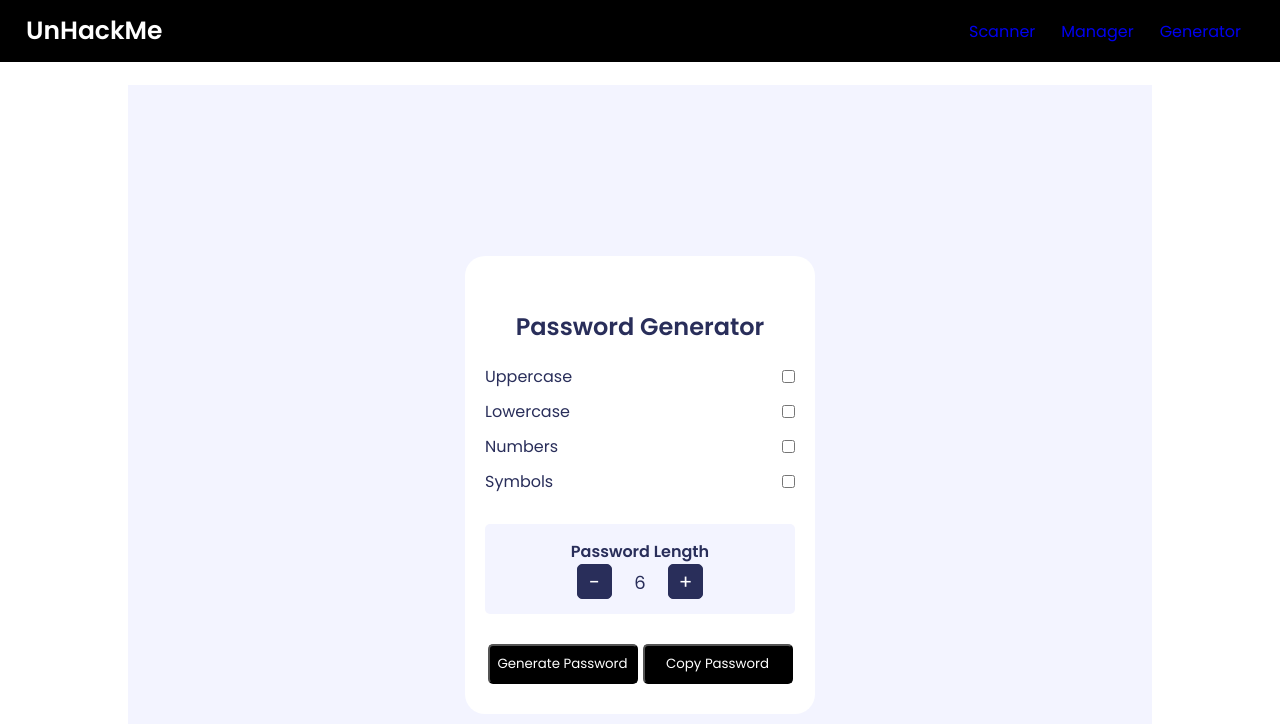
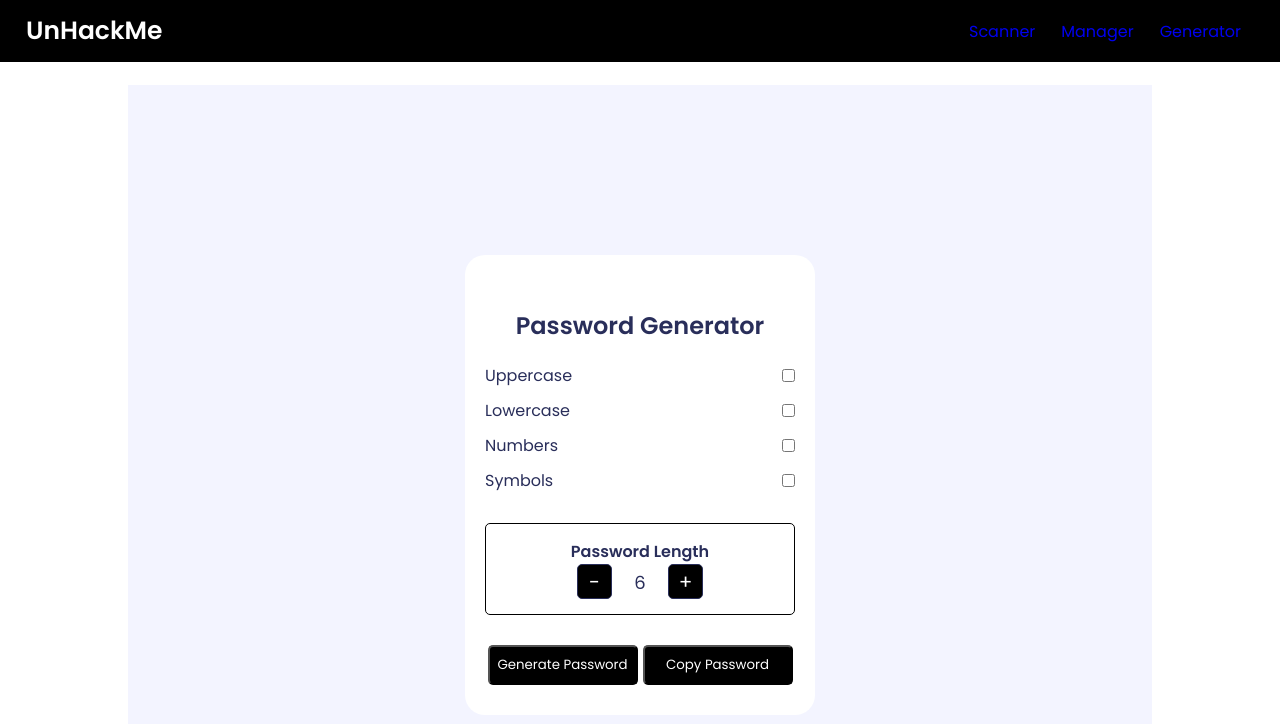
Before and after one commit to umam-khan/sem5proj, a React (Vite) app in the folder SemV/: page /password-maker in a window 1280 px wide. Shown: the top 724 px of the page. Built offline with nearby package versions, Linux system fonts and the light colour scheme.

Commit message:
added CSS to PasswordMaker

```diff
--- a/SemV/src/pages/PasswordMaker.jsx
+++ b/SemV/src/pages/PasswordMaker.jsx
@@ -167,12 +167,25 @@ function PasswordMaker() {
               />
             </div>
 
-            <div className="generator__length">
+            <div
+              className="generator__length"
+              style={{ backgroundColor: "white", border: "1px solid black" }}
+            >
               <h4 className="generator__length-title">Password Length</h4>
               <div className="generator__length-counter">
-                <button onClick={decreaseCounter}>-</button>
+                <button
+                  onClick={decreaseCounter}
+                  style={{ backgroundColor: "black", color: "white" }}
+                >
+                  -
+                </button>
                 <span>{counter}</span>
-                <button onClick={increaseCounter}>+</button>
+                <button
+                  onClick={increaseCounter}
+                  style={{ backgroundColor: "black", color: "white" }}
+                >
+                  +
+                </button>
               </div>
             </div>
 
```
